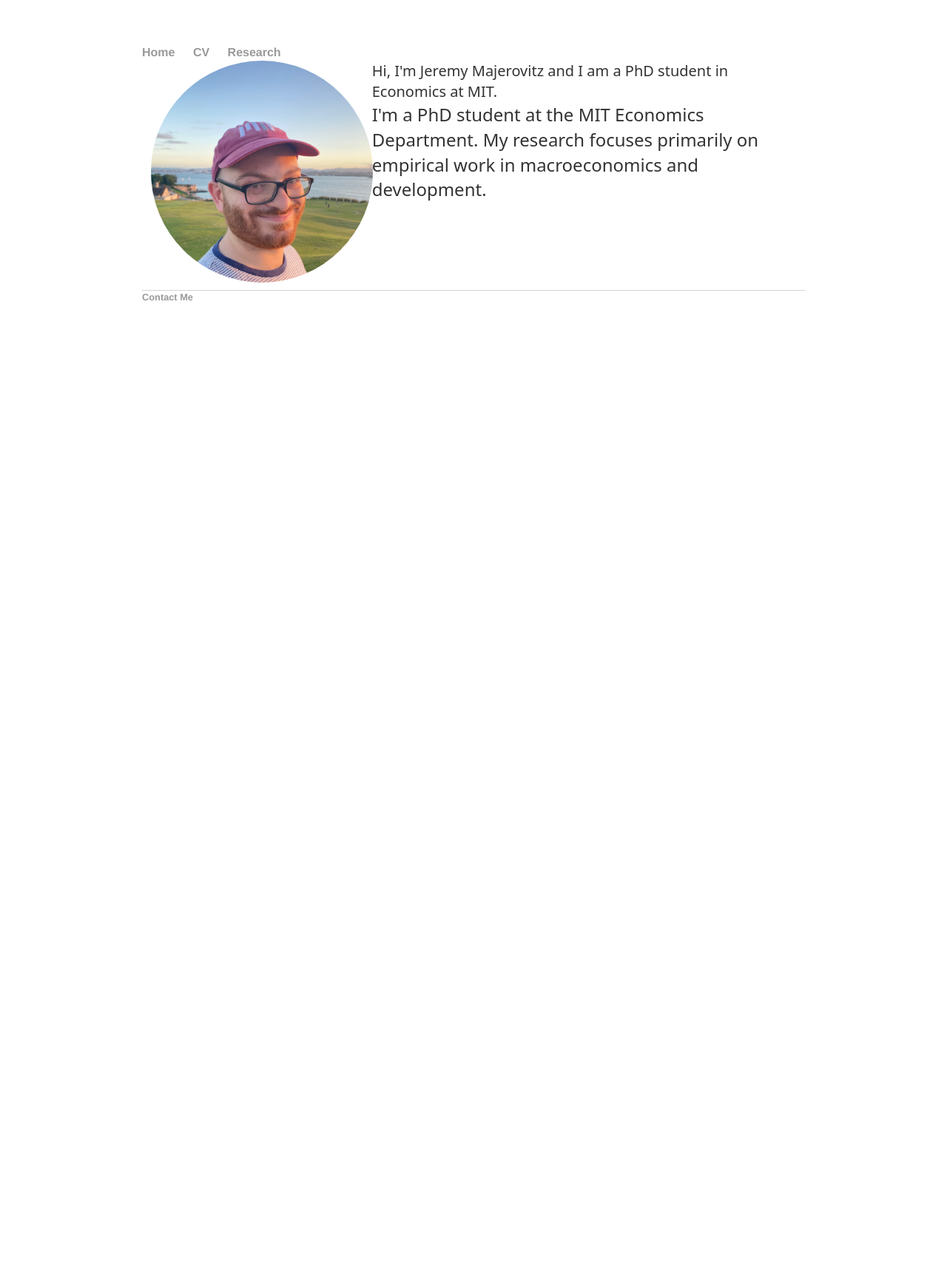
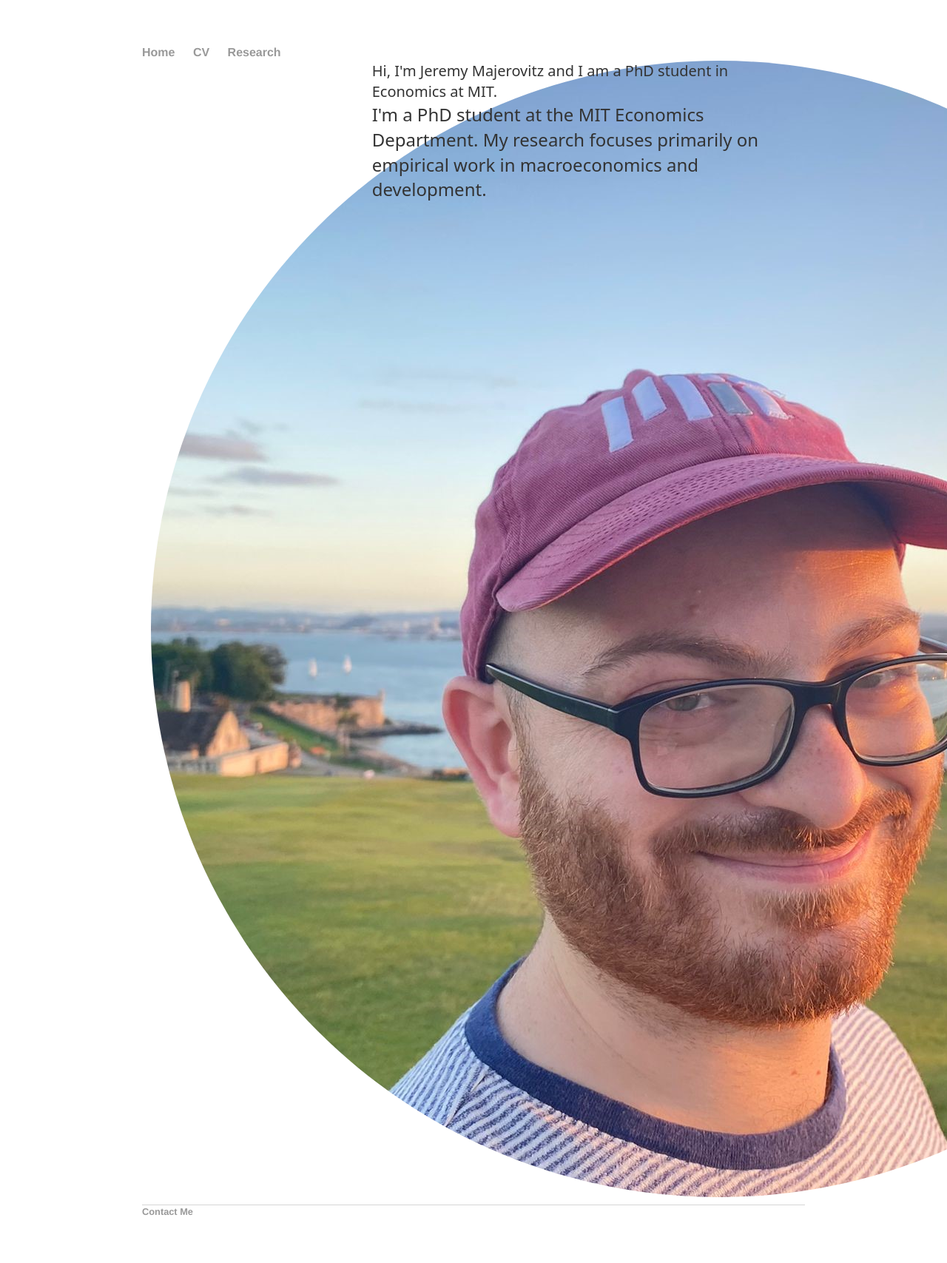
Before and after one commit to jmajic/jmajic.github.io, a Jekyll site: the page built from index.html, in a window 1280 px wide. Shown: the whole page at 74% size. Built offline with Jekyll 4.4.1, drawn with Linux system fonts in a browser that asks for light colours; before the commit the page ends 900 px from its top, so only the background shows below that.

Commit message:
Remove size restrictions on circle

```diff
--- a/index.html
+++ b/index.html
@@ -5,7 +5,7 @@
 
 <div class="row marketing">
 	<div class="col-sm-4">
-	<img  class="rounded-circle" alt="Jeremy Majerovitz" src="img/Jeremy MIT Hat Square.jpg" width="300" height="300">
+	<img  class="rounded-circle" alt="Jeremy Majerovitz" src="img/Jeremy MIT Hat Square.jpg">
 	</div>
 	<div class="col-sm-8">
 	<p class="lead">Hi, I'm Jeremy Majerovitz and I am a PhD student in Economics at MIT.</p>
```
